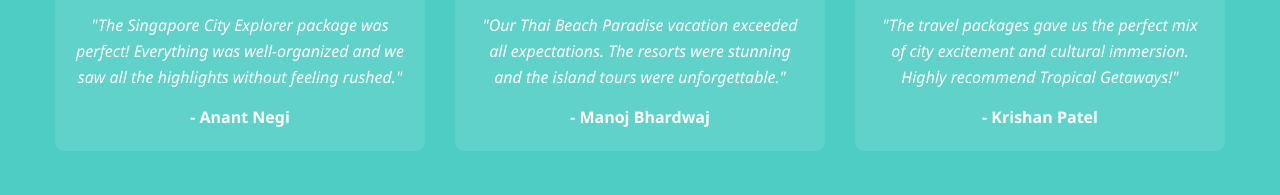
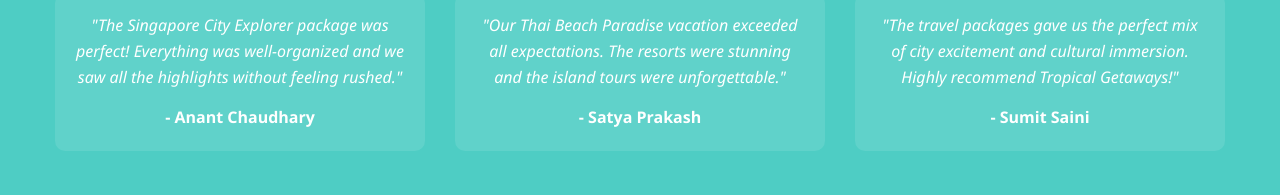
Before and after one commit to Arijeet009/Arijeet009.github.io, a plain HTML site: page index.html in a window 1280 px wide. Shown: the part 1608-1803 px from the top of the page. Drawn offline with Linux system fonts and the light colour scheme.

Commit message:
Update index.html

```diff
--- a/index.html
+++ b/index.html
@@ -506,19 +506,19 @@
                 <!-- Testimonial 1 -->
                 <div class="testimonial-card">
                     <p class="testimonial-text">"The Singapore City Explorer package was perfect! Everything was well-organized and we saw all the highlights without feeling rushed."</p>
-                    <div class="testimonial-author">- Anant Negi</div>
+                    <div class="testimonial-author">- Anant Chaudhary</div>
                 </div>
 
                 <!-- Testimonial 2 -->
                 <div class="testimonial-card">
                     <p class="testimonial-text">"Our Thai Beach Paradise vacation exceeded all expectations. The resorts were stunning and the island tours were unforgettable."</p>
-                    <div class="testimonial-author">- Manoj Bhardwaj</div>
+                    <div class="testimonial-author">- Satya Prakash</div>
                 </div>
 
                 <!-- Testimonial 3 -->
                 <div class="testimonial-card">
                     <p class="testimonial-text">"The travel packages gave us the perfect mix of city excitement and cultural immersion. Highly recommend Tropical Getaways!"</p>
-                    <div class="testimonial-author">- Krishan Patel</div>
+                    <div class="testimonial-author">- Sumit Saini</div>
                 </div>
             </div>
         </div>
```
